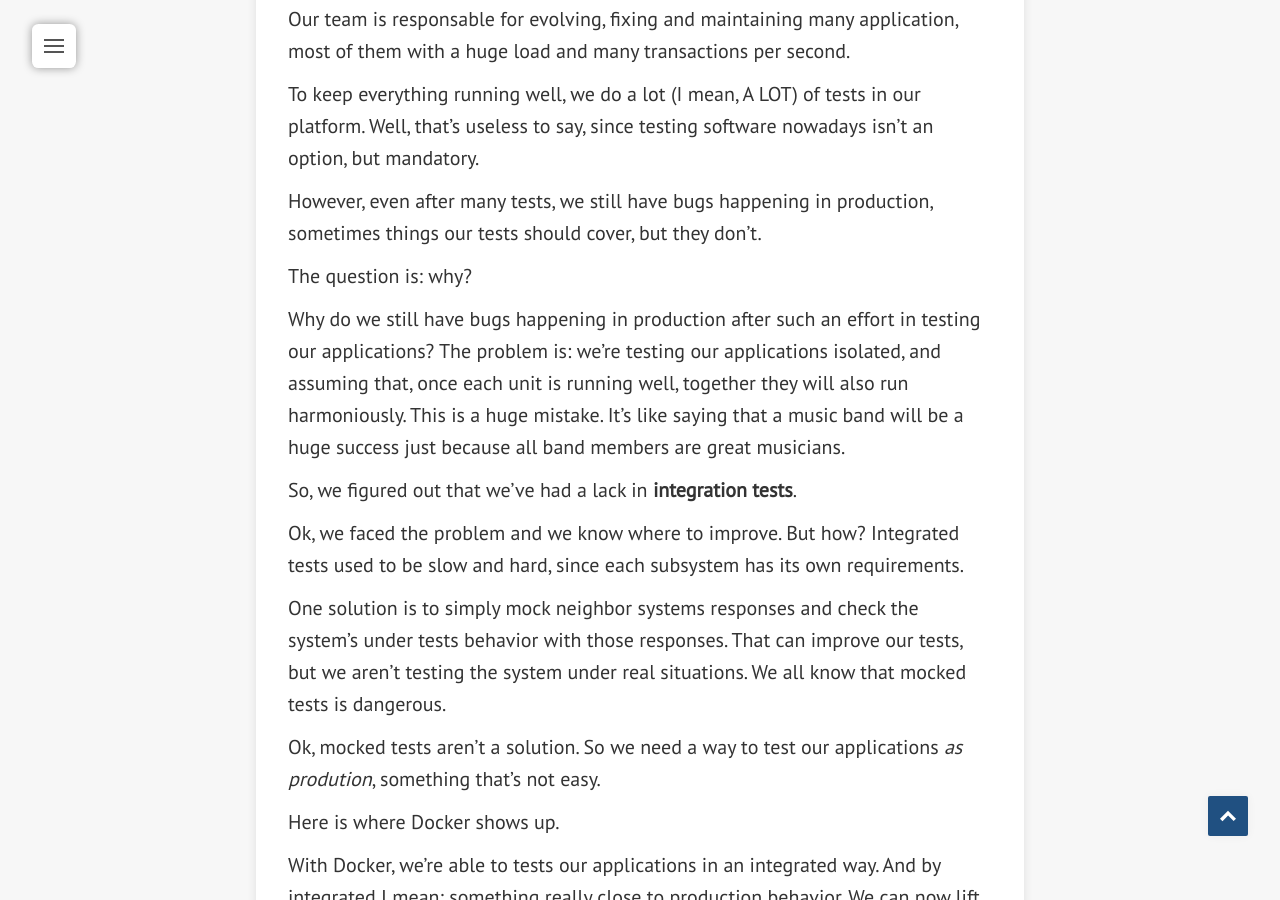
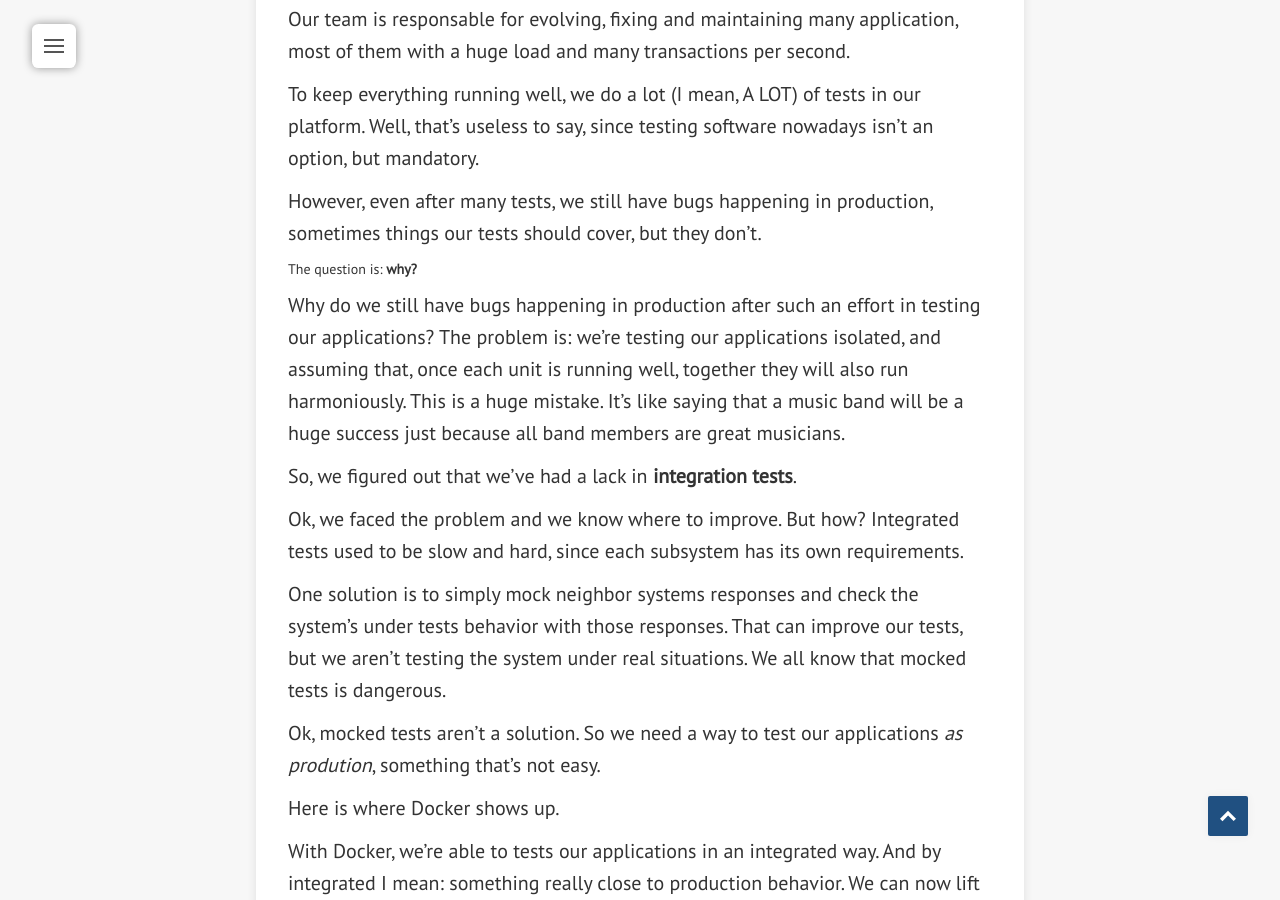
Before and after one commit to mauricioklein/mauricioklein.github.io, a Jekyll site: the page built from _posts/2015-07-26-how-docker-changed-our-tests.md, in a window 1280 px wide and 900 px high, scrolled down 485 px. Built offline with Jekyll 4.4.1, drawn with Linux system fonts in a browser that asks for light colours; nearby versions of some CDN libraries.

Commit message:
Text adjustment

```diff
--- a/_posts/2015-07-26-how-docker-changed-our-tests.md
+++ b/_posts/2015-07-26-how-docker-changed-our-tests.md
@@ -14,7 +14,7 @@ To keep everything running well, we do a lot (I mean, A LOT) of tests in our pla
 
 However, even after many tests, we still have bugs happening in production, sometimes things our tests should cover, but they don't.
 
-The question is: why?
+###### The question is: **why?**
 
 Why do we still have bugs happening in production after such an effort in testing our applications? The problem is: we're testing our applications isolated, and assuming that, once each unit is running well, together they will also run harmoniously. This is a huge mistake. It's like saying that a music band will be a huge success just because all band members are great musicians.
 
```
